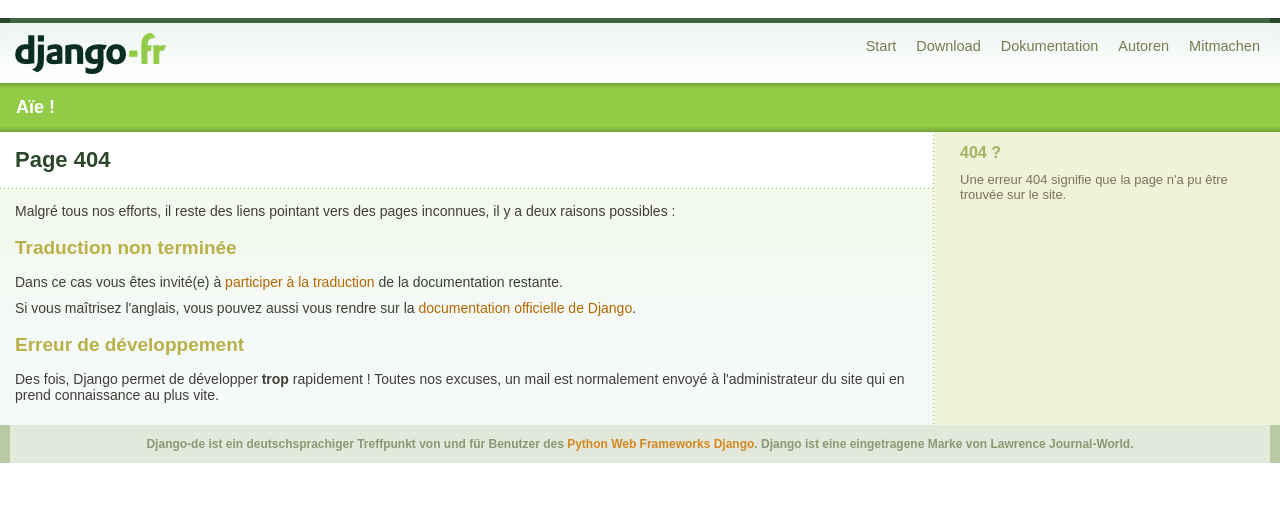
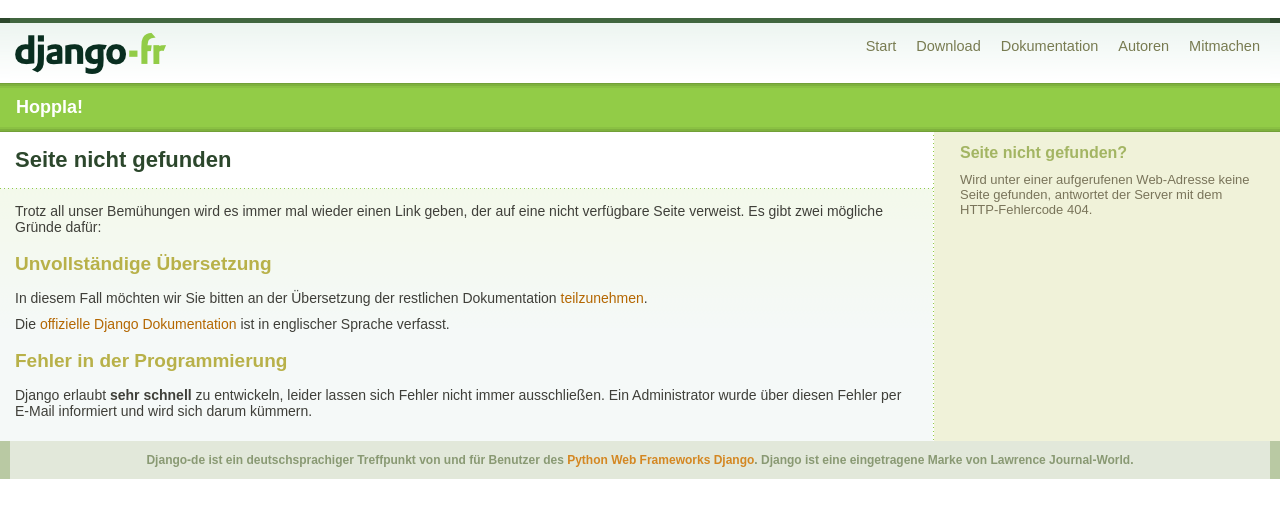
Before and after one commit to jezdez/django-de, a Django app: template django_de/templates/404.html in a window 1280 px wide. Shown: the top 518 px of the page. Run offline with Django 3.2, Linux system fonts and the light colour scheme; the template is opened without the code that fills it, so the values that code supplies are empty; parts of the project's set-up code (start-up, migrations or seed data) failed here and were passed over.

Commit message:
404.html übersetzt
git-svn-id: https://www.django-de.org/svn/django/site/trunk@7 72ec9c59-00b0-4840-a13a-91ba528515d4

```diff
--- a/django_de/templates/404.html
+++ b/django_de/templates/404.html
@@ -1,42 +1,41 @@
 {% extends "base_2col.html" %}
 
 {% block sectionid %}download{% endblock %}
-{% block title %}Page 404{% endblock %}
-{% block billboard %}<h2>Aïe !</h2>{% endblock %}
+{% block title %}Seite nicht gefunden{% endblock %}
+{% block billboard %}<h2>Hoppla!</h2>{% endblock %}
 
 {% block content %}
-<h1>Page 404</h1>
+<h1>Seite nicht gefunden</h1>
 <div class="content first-content">
     <p>
-        Malgré tous nos efforts, il reste des liens pointant vers des pages
-        inconnues, il y a deux raisons possibles&nbsp;:
+        Trotz all unser Bemühungen wird es immer mal wieder einen Link geben,
+        der auf eine nicht verfügbare Seite verweist. Es gibt zwei mögliche Gründe dafür:
     </p>
 
-    <h2>Traduction non terminée</h2>
+    <h2>Unvollständige Übersetzung</h2>
 
     <p>
-        Dans ce cas vous êtes invité(e) à <a href="/participer/"
-        title="Accès à la page de participation">participer à la traduction</a>
-        de la documentation restante.
+        In diesem Fall möchten wir Sie bitten an der Übersetzung
+ 		der restlichen Dokumentation <a href="/participate/"
+        title="Link zur Teilnahmeseite">teilzunehmen</a>.
     </p>
     <p>
-        Si vous maîtrisez l'anglais, vous pouvez aussi vous rendre sur la
-        <a href="http://www.djangoproject.com/documentation/"
-        title="Accès à la documentation de Django"
-        >documentation officielle de Django</a>.
+        Die <a href="http://www.djangoproject.com/documentation/"
+        title="Link zur offiziellen Dokumentation"
+        >offizielle Django Dokumentation</a> ist in englischer Sprache verfasst.
     </p>
 
-    <h2>Erreur de développement</h2>
+    <h2>Fehler in der Programmierung</h2>
 
     <p>
-        Des fois, Django permet de développer <strong>trop</strong> rapidement !
-        Toutes nos excuses, un mail est normalement envoyé à l'administrateur du
-        site qui en prend connaissance au plus vite.
+        Django erlaubt <strong>sehr schnell</strong> zu entwickeln, leider lassen sich
+        Fehler nicht immer ausschließen. Ein Administrator wurde über diesen Fehler per
+        E-Mail informiert und wird sich darum kümmern.
     </p>
 </div>
 {% endblock %}
 
 {% block content-related %}
-<h2>404 ?</h2>
-<p>Une erreur 404 signifie que la page n'a pu être trouvée sur le site.</p>
+<h2>Seite nicht gefunden?</h2>
+<p>Wird unter einer aufgerufenen Web-Adresse keine Seite gefunden, antwortet der Server mit dem HTTP-Fehlercode 404.</p>
 {% endblock %}
```
